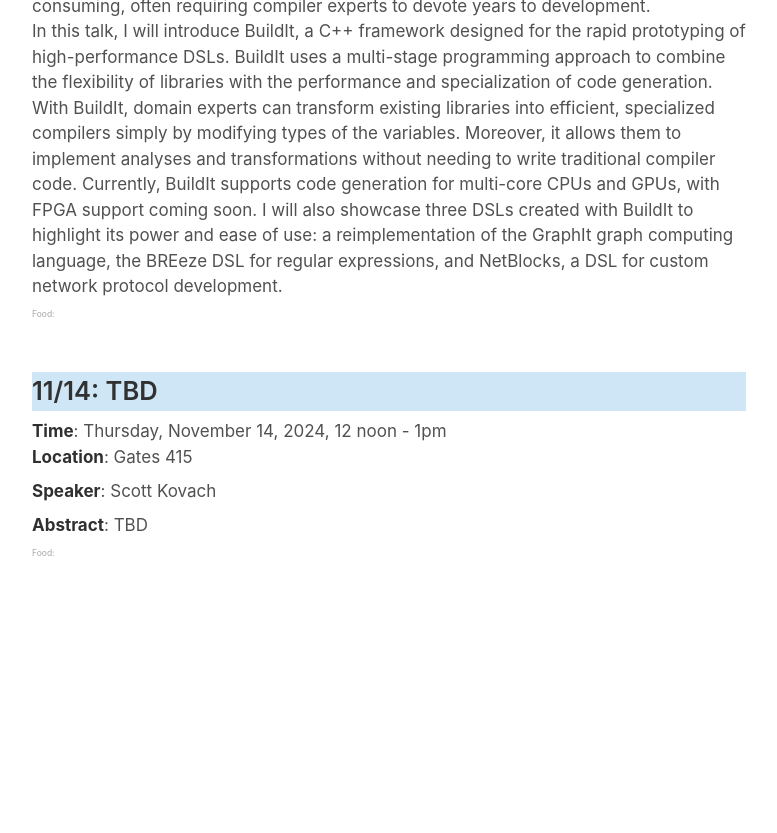
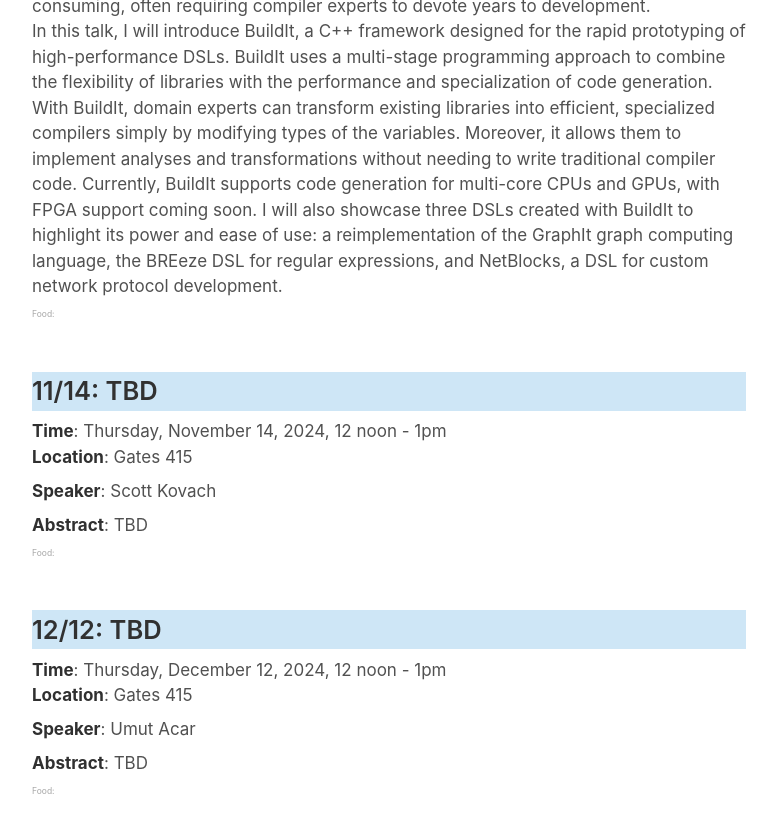
Before and after one commit to software-research-lunch/software-research-lunch.github.io, a Jekyll site: the page built from index.html, in a window 1280 px wide and 900 px high, scrolled down 2944 px. Shown: the top 833 px of the window, without its empty margins (251-1028 px from the left). Built offline with Jekyll 4.4.1, drawn with Linux system fonts in a browser that asks for light colours; before the commit the page ends 3605 px from its top, so only the background shows below that.

Commit message:
_data: add temporary entry for umut

```diff
--- a/_data/schedule.yml
+++ b/_data/schedule.yml
@@ -104,6 +104,11 @@ In this talk, I will introduce BuildIt, a C++ framework designed for the rapid p
       abstract: "TBD"
       title: "TBD"
       speaker: "Scott Kovach"
+      bio: ""
+    - date: "2024-12-12"
+      abstract: "TBD"
+      title: "TBD"
+      speaker: "Umut Acar"
       bio: ""
 
 y24_summer:
```
